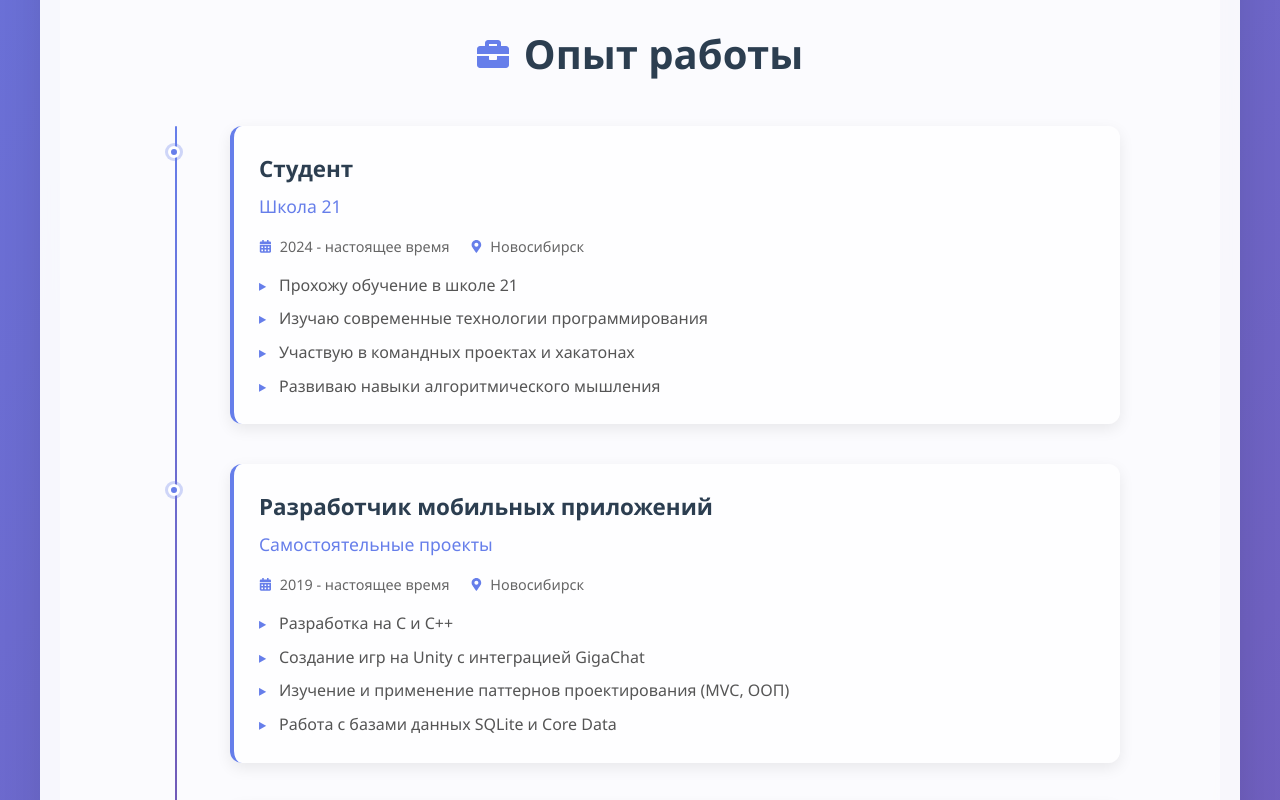
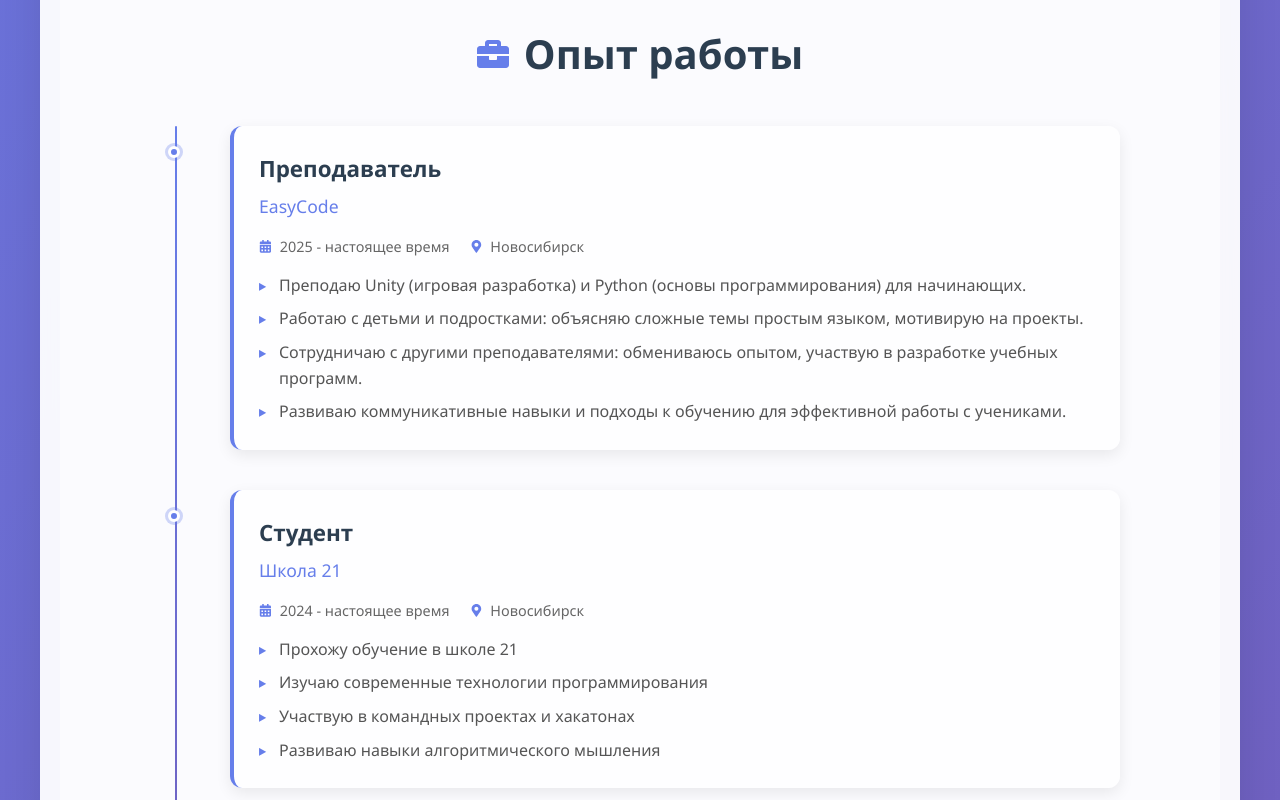
Before and after one commit to EgorTrytnev/MyResume_Site, a React (Create React App) app: page / in a window 1280 px wide. Shown: the part 1740-2540 px from the top of the page. Built offline with nearby package versions, Linux system fonts and the light colour scheme.

Commit message:
add new experience

```diff
--- a/src/components/Experience.js
+++ b/src/components/Experience.js
@@ -6,8 +6,22 @@ import './Experience.css';
 const Experience = () => {
   // Данные об опыте работы
   const experiences = [
+{
+        id: 1,
+        company: "EasyCode",
+        position: "Преподаватель",
+        period: "2025 - настоящее время",
+        location: "Новосибирск",
+        description: [
+        "Преподаю Unity (игровая разработка) и Python (основы программирования) для начинающих.",
+        "Работаю с детьми и подростками: объясняю сложные темы простым языком, мотивирую на проекты.",
+        "Сотрудничаю с другими преподавателями: обмениваюсь опытом, участвую в разработке учебных программ.",
+        "Развиваю коммуникативные навыки и подходы к обучению для эффективной работы с учениками."
+        ]
+    },
     {
-      id: 1,
+
+      id: 2,
       company: "Школа 21",
       position: "Студент",
       period: "2024 - настоящее время",
@@ -20,7 +34,7 @@ const Experience = () => {
       ]
     },
     {
-      id: 2,
+      id: 3,
       company: "Самостоятельные проекты",
       position: "Разработчик мобильных приложений",
       period: "2019 - настоящее время",
@@ -33,7 +47,7 @@ const Experience = () => {
       ]
     },
     {
-      id: 3,
+      id: 4,
       company: "Хакатоны и конкурсы",
       position: "Участник",
       period: "2023 - настоящее время",
```
